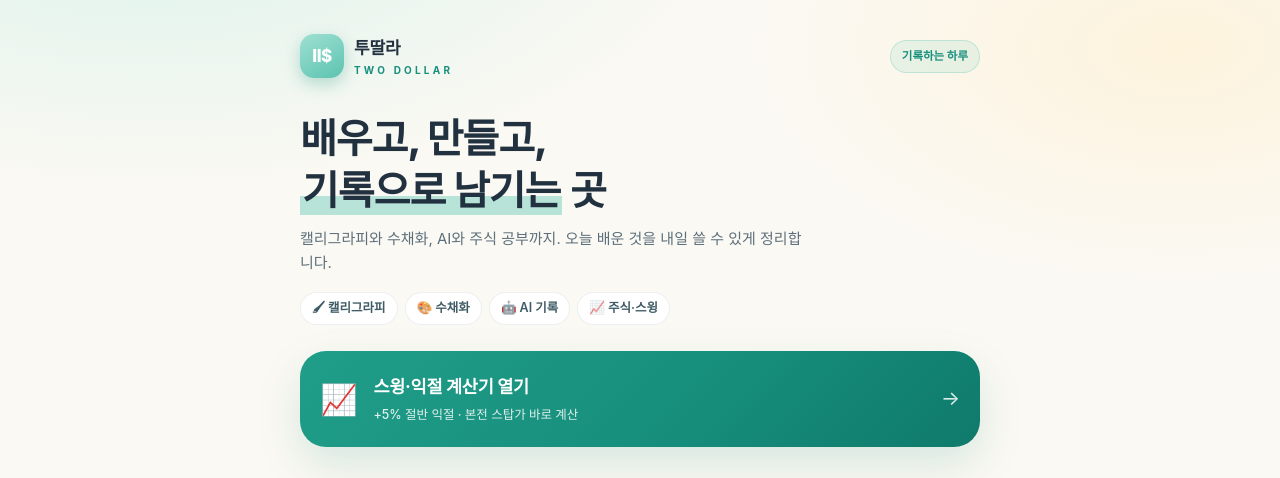
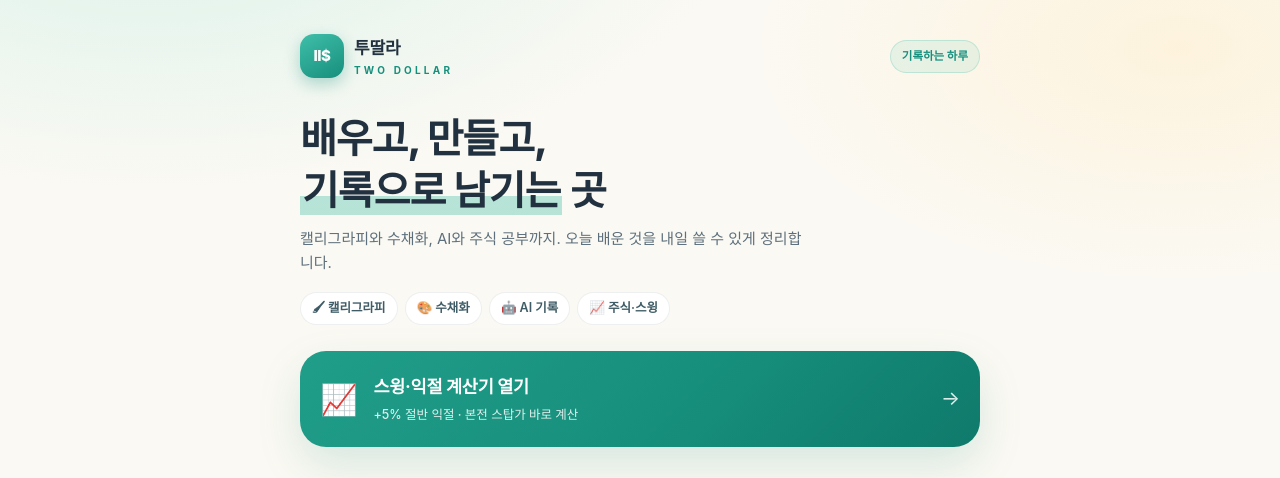
Before and after one commit to twodollar1004/twodollar1004.github.io, a plain HTML site: page index.html in a window 1280 px wide. Shown: the top 478 px of the page. Drawn offline with Linux system fonts and the light colour scheme.

Commit message:
입력칸 숫자 스피너 제거·로고 대비 개선

```diff
--- a/index.html
+++ b/index.html
@@ -40,9 +40,9 @@
   .brand{display:flex;align-items:center;gap:10px}
   .logo{
     width:44px;height:44px;border-radius:14px;flex:0 0 auto;
-    background:linear-gradient(150deg,#9fe0d2,#5cc3b0);
-    box-shadow:0 6px 16px rgba(23,143,125,.28);
-    display:grid;place-items:center;color:#fff;font-weight:800;font-size:17px;letter-spacing:-.5px;
+    background:linear-gradient(150deg,#3fbfa9,#178f7d);
+    box-shadow:0 6px 16px rgba(23,143,125,.32);
+    display:grid;place-items:center;color:#fff;font-weight:800;font-size:15px;letter-spacing:-.5px;
   }
   .brand-txt strong{display:block;font-size:17px;letter-spacing:-.2px}
   .brand-txt span{display:block;font-size:10px;letter-spacing:.32em;color:var(--mint-deep);font-weight:700}
```
Also changed, not shown: swing/index.html (+7 -0 lines).
